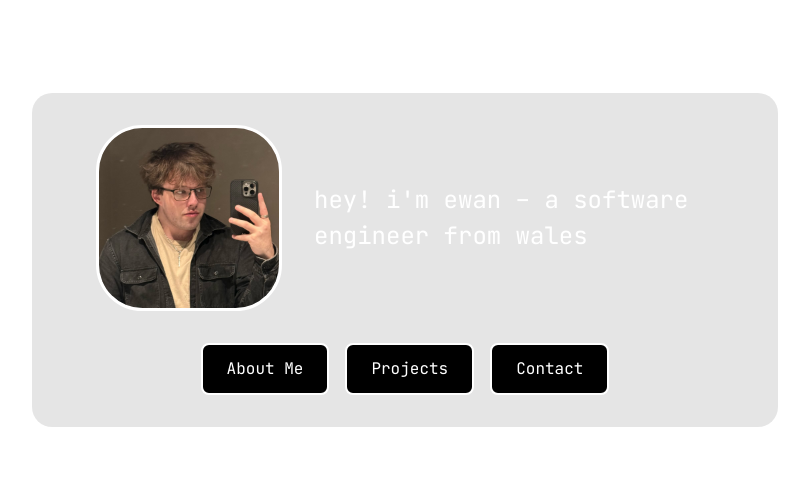
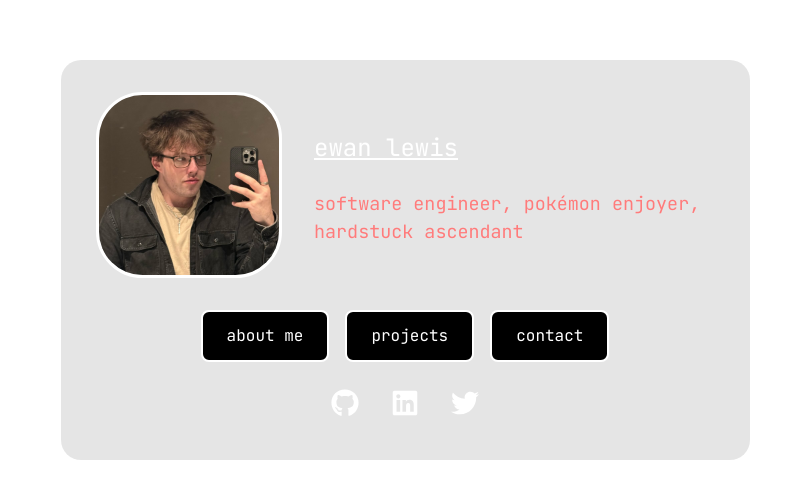
Before and after one commit to ewanlew/ewanlew.github.io, a React (Vite) app: page / in a window 1280 px wide. Shown: the part 172-670 px from the top of the page, without its empty margins (235-1044 px from the left). Built offline with nearby package versions, Linux system fonts and the light colour scheme.

Commit message:
profile icons + colour changes

```diff
--- a/package.json
+++ b/package.json
@@ -1,5 +1,5 @@
 {
-  "homepage":"https://ewanlew.github.io/",
+  "homepage": "https://ewanlew.github.io/",
   "name": "ewanlew.github.io",
   "private": true,
   "version": "0.0.0",
@@ -15,6 +15,7 @@
   "dependencies": {
     "react": "^18.3.1",
     "react-dom": "^18.3.1",
+    "react-icons": "^5.5.0",
     "react-router-dom": "^7.1.1"
   },
   "devDependencies": {
--- a/src/App.css
+++ b/src/App.css
@@ -3,6 +3,8 @@
   margin: 0 auto;
   padding: 2rem;
   text-align: center;
+
+  --main-accent: #ff7b7b;
 }
 
 .home-container {
@@ -22,7 +24,7 @@
   background-color: rgba(0, 0, 0, 0.1);
   border-radius: 20px;
   padding: 2rem;
-  max-width: 700px;
+  max-width: 625px;
   width: 100%;
   backdrop-filter: blur(10px);
   box-shadow: 0 0 3px rgba(255, 255, 255, 0.2);
@@ -73,3 +75,22 @@
   background-color: white;
   color: black;
 }
+
+.socials-icons {
+  margin-top: 1.5rem;
+  display: flex;
+  gap: 2rem;
+  justify-content: center;
+  font-size: 1.75rem;
+}
+
+.socials-icons a {
+  color: white;
+  font-size: 1.75rem;
+  transition: transform 0.2s ease, color 0.3s ease;
+}
+
+.socials-icons a:hover {
+  transform: scale(1.3);
+  color: var(--main-accent);
+}
--- a/src/App.jsx
+++ b/src/App.jsx
@@ -1,4 +1,5 @@
 import { Routes, Route, Link } from 'react-router-dom';
+import { FaGithub, FaLinkedin, FaTwitter } from 'react-icons/fa';
 import { useEffect } from 'react';
 import Projects from './Projects';
 import NotFound from './NotFound';
@@ -42,16 +43,29 @@ function Home() {
       <Background />
       <div className="intro-card">
         <div className="intro-section">
-          <img src="/profile.jpg" alt="Ewan Lewis" />
+          <img src="/img/profile.jpg" alt="Ewan Lewis" />
           <div className="intro-text">
-            <p>hey! i'm ewan – a software engineer from wales</p>
+            <p><u>ewan lewis</u></p>
+            <p style={{ fontSize: '1.15rem', color: 'var(--main-accent)' }}>software engineer, pokémon enjoyer, hardstuck ascendant</p>
           </div>
         </div>
 
         <div className="nav-buttons">
-          <Link to="/about">About Me</Link>
-          <Link to="/projects">Projects</Link>
-          <Link to="/contact">Contact</Link>
+          <Link to="/about">about me</Link>
+          <Link to="/projects">projects</Link>
+          <Link to="/contact">contact</Link>
+        </div>
+
+        <div className="socials-icons">
+          <a href="https://github.com/ewanlew" target="_blank" rel="noopener noreferrer">
+            <FaGithub />
+          </a>
+          <a href="https://www.linkedin.com/in/ewan-lewis-492aa9283/" target="_blank" rel="noopener noreferrer">
+            <FaLinkedin />
+          </a>
+          <a href="https://twitter.com/waitihaventmadeatwitteryetpls" target="_blank" rel="noopener noreferrer">
+            <FaTwitter />
+          </a>
         </div>
       </div>
     </div>
```
Also changed, not shown: public/img/profile.jpg (renamed from public/profile.jpg), 1 other file (tests, documents, lock files or other folders).
